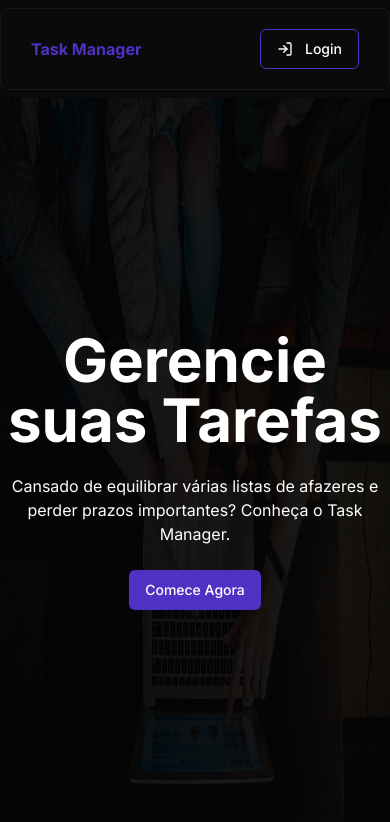
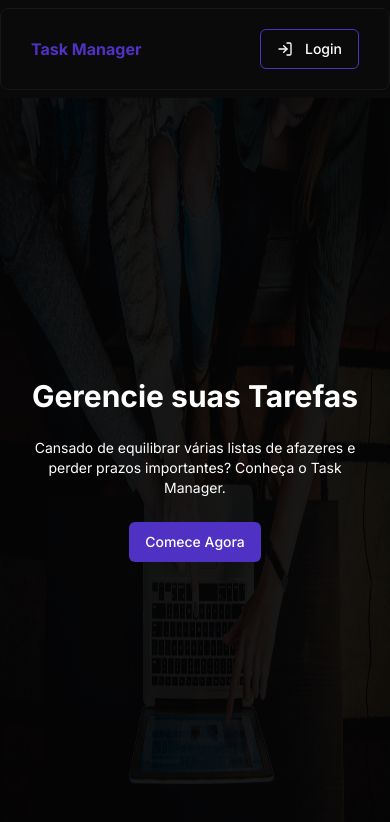
Before and after one commit to natanfirst/task-manager, a Next.js app: page / in a window 390 px wide. Shown: the top 822 px of the page. Built offline with nearby package versions, Linux system fonts and the light colour scheme; no server answers; the database is empty.

Commit message:
adjust text size  home mobile

```diff
--- a/src/app/(home)/page.tsx
+++ b/src/app/(home)/page.tsx
@@ -32,11 +32,11 @@ export default function Home() {
           height={800}
           alt={"co-working"}
         />
-        <div className="absolute left-0 top-0 z-10  flex h-full w-full flex-col items-center justify-center gap-6 bg-black bg-opacity-90">
-          <h2 className="max-w-[500px] text-center text-6xl font-bold">
+        <div className="absolute left-0 top-0 z-10  flex h-full w-full flex-col items-center justify-center gap-6 bg-black bg-opacity-90 px-4 lg:px-0">
+          <h2 className="max-w-[500px] text-center text-3xl lg:text-6xl font-bold">
             Gerencie suas Tarefas
           </h2>
-          <p className=" max-w-[500px] text-center">
+          <p className=" max-w-[500px] text-center text-sm lg:text-base">
             Cansado de equilibrar várias listas de afazeres e perder prazos
             importantes? Conheça o Task Manager.
           </p>
```
